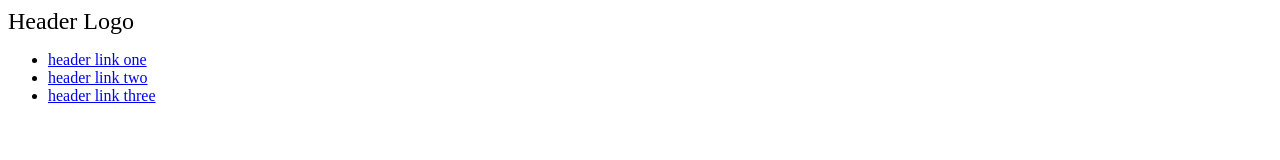
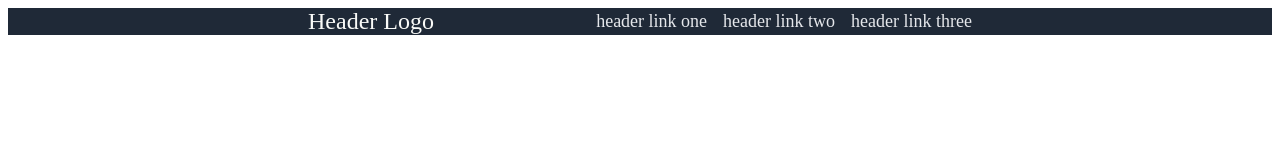
Before and after one commit to PauloOrlinaGarcia/odin-landing-recipes, a plain HTML site: page index.html in a window 1280 px wide. Drawn offline with Linux system fonts and the light colour scheme.

Commit message:
Added flexbox properties

```diff
--- a/index.html
+++ b/index.html
@@ -6,13 +6,14 @@
     <link rel="stylesheet" href="istayl.css">
 </head>
 <body>
-    <div>
+    <div class="Hedder">
         <div class="DaHeaderLogo">Header Logo</div>
-        <ul>
-            <li><a href="#">header link one</a></li>
-            <li><a href="#">header link two</a></li>
-            <li><a href="#">header link three</a></li>
+        <div class="listahan"><ul>
+            <li><a href="#" class="Sec_Link_Text">header link one</a></li>
+            <li><a href="#" class="Sec_Link_Text">header link two</a></li>
+            <li><a href="#" class="Sec_Link_Text">header link three</a></li>
         </ul>
+        </div>
     </div>
 </body>
 </html>
--- a/istayl.css
+++ b/istayl.css
@@ -1,3 +1,40 @@
+.Hedder {
+    background-color: #1F2937;
+    display: flex;
+    align-items: center;
+    justify-content: space-between;
+}
+
 .DaHeaderLogo {
     font-size: 24px;
+    color: #F9FAF8;
+    padding-left: 300px;
 }
+
+.Sec_Link_Text {
+    color: #E5E7EB;
+    font-size: 18px;
+}
+
+ul {
+    list-style-type: none;
+    display: flex;
+    margin: 0;
+    padding: 0;
+    flex-direction: row;
+    gap: 16px;
+}
+
+a {
+    text-decoration: none;
+}
+
+.DaHeaderLogo, .listahan {
+    display: flex;
+    align-items: center;
+    gap: 16px;
+}
+
+.listahan {
+    padding-right: 300px;
+}
```
